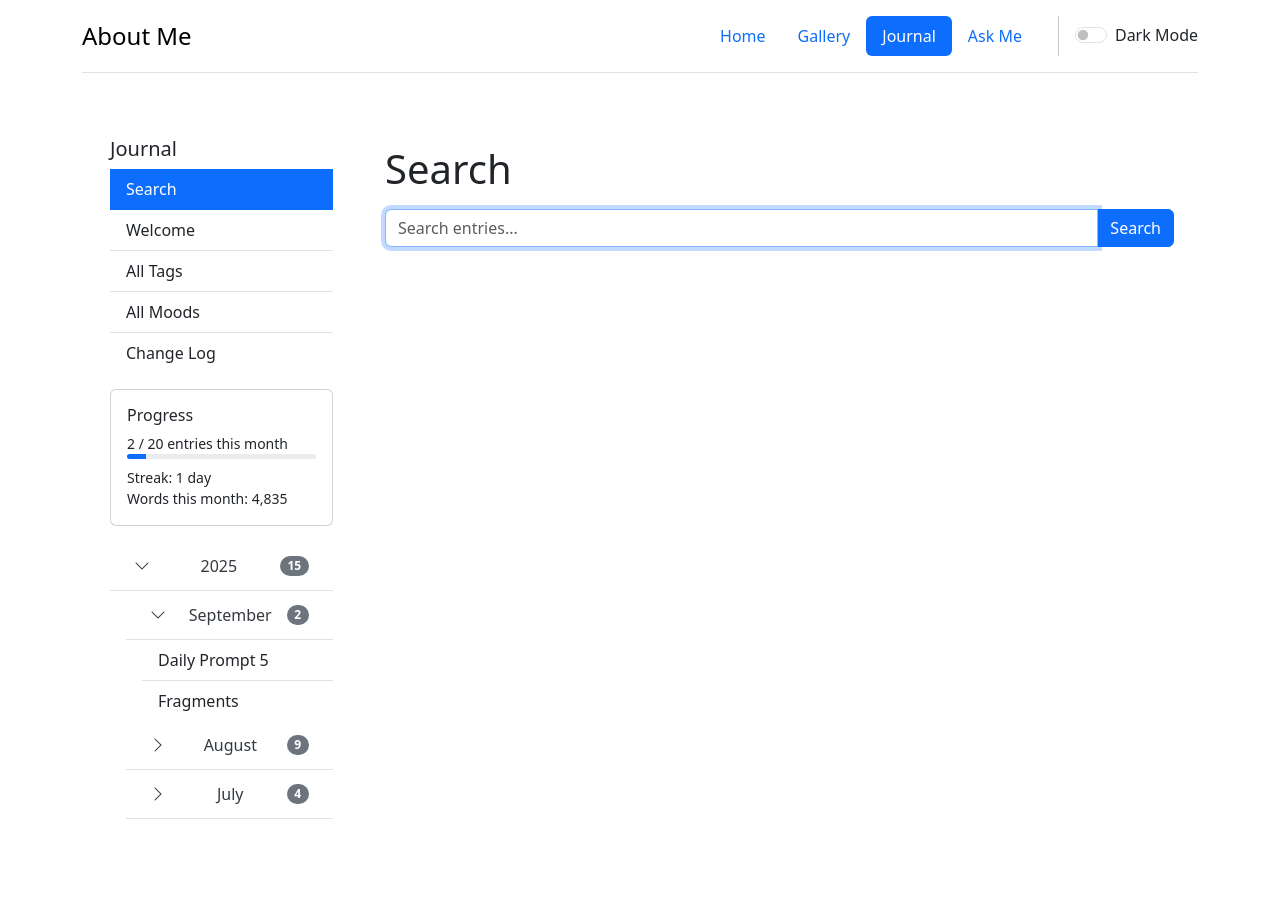
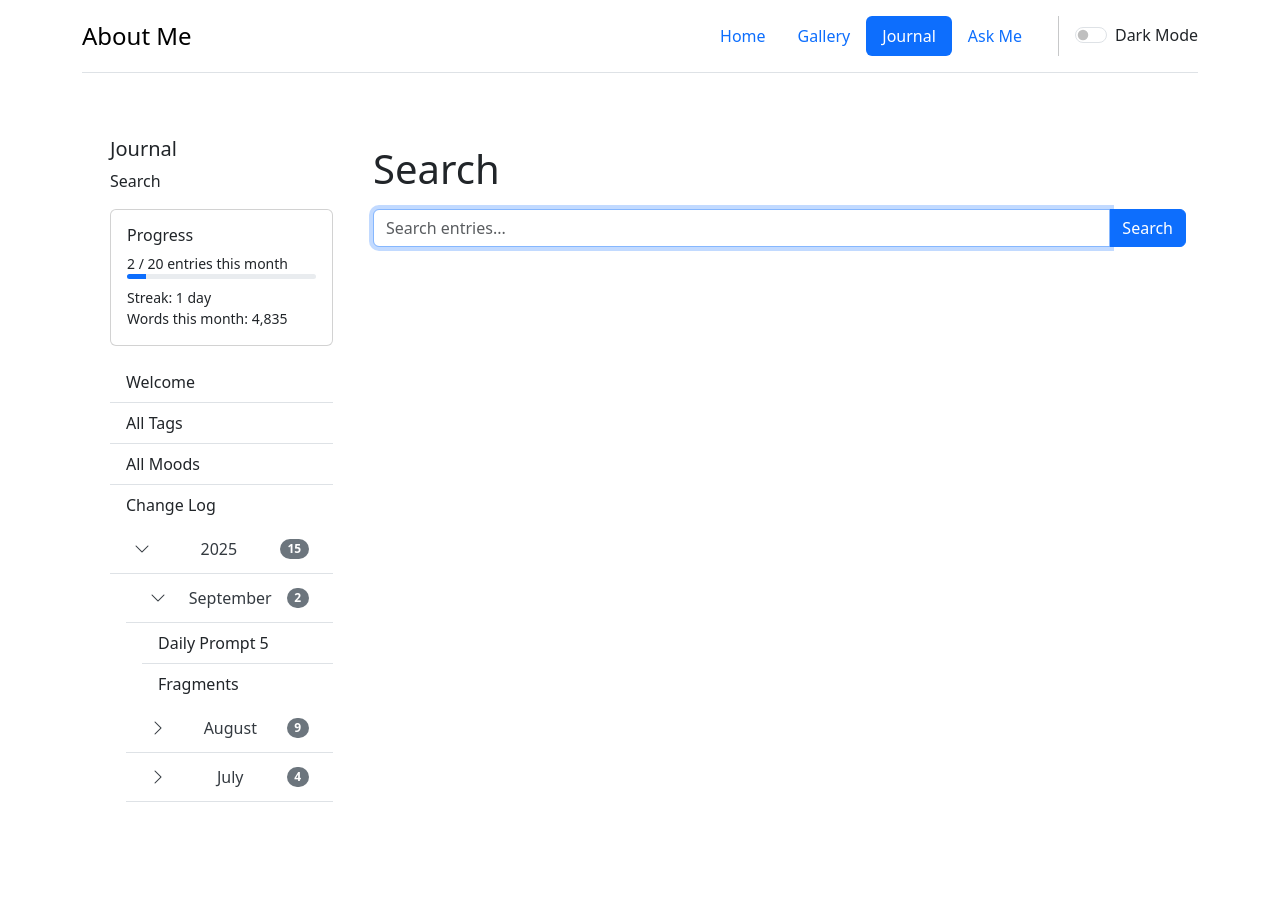
Before and after one commit to SabinDarkstone/SabinDarkstone.github.io, a Jekyll site: the page built from site/search.html, in a window 1280 px wide. Built offline with Jekyll 4.4.1, drawn with Linux system fonts in a browser that asks for light colours; comment, search, counter and statistics services are not loaded.

Commit message:
Updating sidebar sizing and ordering of components

```diff
--- a/site/_includes/sidebar/sidebar-welcome.html
+++ b/site/_includes/sidebar/sidebar-static.html
@@ -1,14 +1,6 @@
 {% assign journal_public = site.journal | where_exp: "i", "i.data.private != true" %}
 
 <div class="list-group list-group-flush">
-    {% if page.url contains "search" %}
-        <a class="list-group-item list-group-item-action active">Search</a>
-    {% else %}
-        <form class="d-flex mb-2" role="search" onsubmit="location.href='{{ '/journal/search/' | relative_url }}?q='+encodeURIComponent(this.q.value); return false;">
-            <input class="form-control form-control-sm me-2" type="search" name="q" placeholder="Search for an entry…" aria-label="Search">
-        </form>
-    {% endif %}
-
     <a class="list-group-item list-group-item-action {% if page.url contains '/welcome' %}active{% endif %}" href="/journal/welcome.html">
         Welcome
     </a>
--- a/site/_includes/sidebar/sidebar.html
+++ b/site/_includes/sidebar/sidebar.html
@@ -1,4 +1,3 @@
-<div class="col-12 col-lg-3">
 <div class="p-3">
     <div class="d-grid d-lg-none mb-3">
         <button class="btn btn-outline-primary" data-bs-toggle="collapse" data-bs-target="#sidebar">Show/Hide Menu</button>
@@ -8,8 +7,17 @@
     <div class="collapse d-lg-block" id="sidebar">
         <h5>Journal</h5>
 
-            {% include sidebar/sidebar-welcome.html page=page %}
+        {% if page.url contains "search" %}
+            <a class="list-group-item list-group-item-action active">Search</a>
+        {% else %}
+            <form class="d-flex mb-2" role="search" onsubmit="location.href='{{ '/journal/search/' | relative_url }}?q='+encodeURIComponent(this.q.value); return false;">
+                <input class="form-control form-control-sm me-2" type="search" name="q" placeholder="Search for an entry…" aria-label="Search">
+            </form>
+        {% endif %}
+
         {% include progress-tracker.html %}
+
+        {% include sidebar/sidebar-static.html page=page %}
 
         <div class="list-group list-group-flush" id="journal-tree">
             {% assign others = site.journal
@@ -27,4 +35,3 @@
         </div>
     </div>
 </div>
-</div>
--- a/site/_layouts/with_sidebar.html
+++ b/site/_layouts/with_sidebar.html
@@ -4,9 +4,11 @@ layout: default
 
 <div class="container-fluid">
     <div class="row">
-        {% include sidebar/sidebar.html %}
+        <div class="col-12 col-xl-3 col-lg-4">
+            {% include sidebar/sidebar.html %}
+        </div>
 
-        <div class="col-12 col-lg-9 py-4">
+        <div class="col-12 col-xl-9 col-lg-8 py-4">
             {{ content }}
         </div>
     </div>
--- a/site/search.html
+++ b/site/search.html
@@ -6,9 +6,11 @@ permalink: /journal/search/
 
 <div class="container-fluid">
     <div class="row">
-        {% include sidebar/sidebar.html %}
+        <div class="col-12 col-xl-3 col-lg-4">
+            {% include sidebar/sidebar.html %}
+        </div>
 
-        <div class="col-sm-9 px-4 py-4">
+        <div class="col-12 col-xl-9 col-lg-8 py-4">
             <h1 class="mb-3">Search</h1>
 
             <form class="mb-3" role="search" onsubmit="go(event)">
```
Lines whose indentation alone changed are shown as unchanged.
